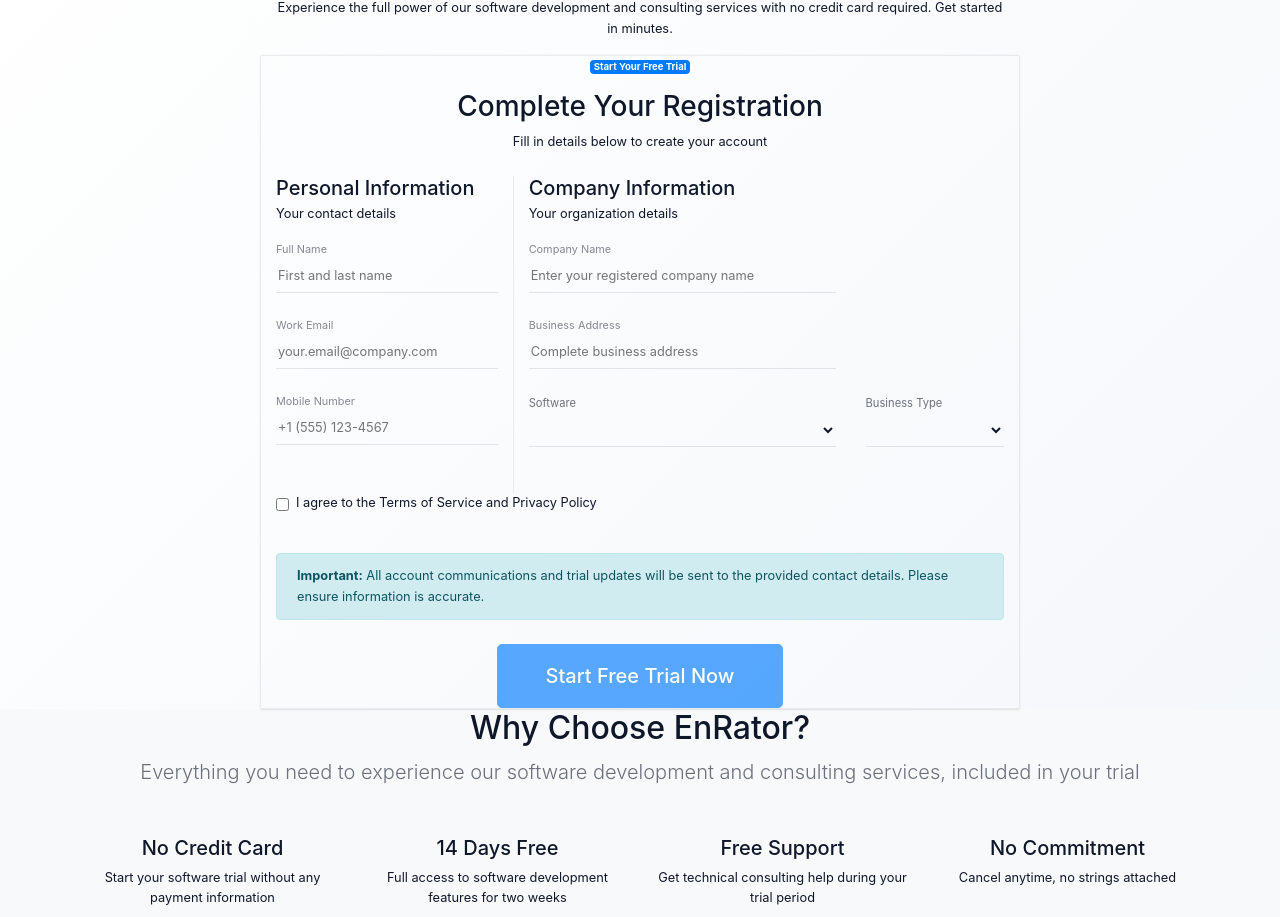
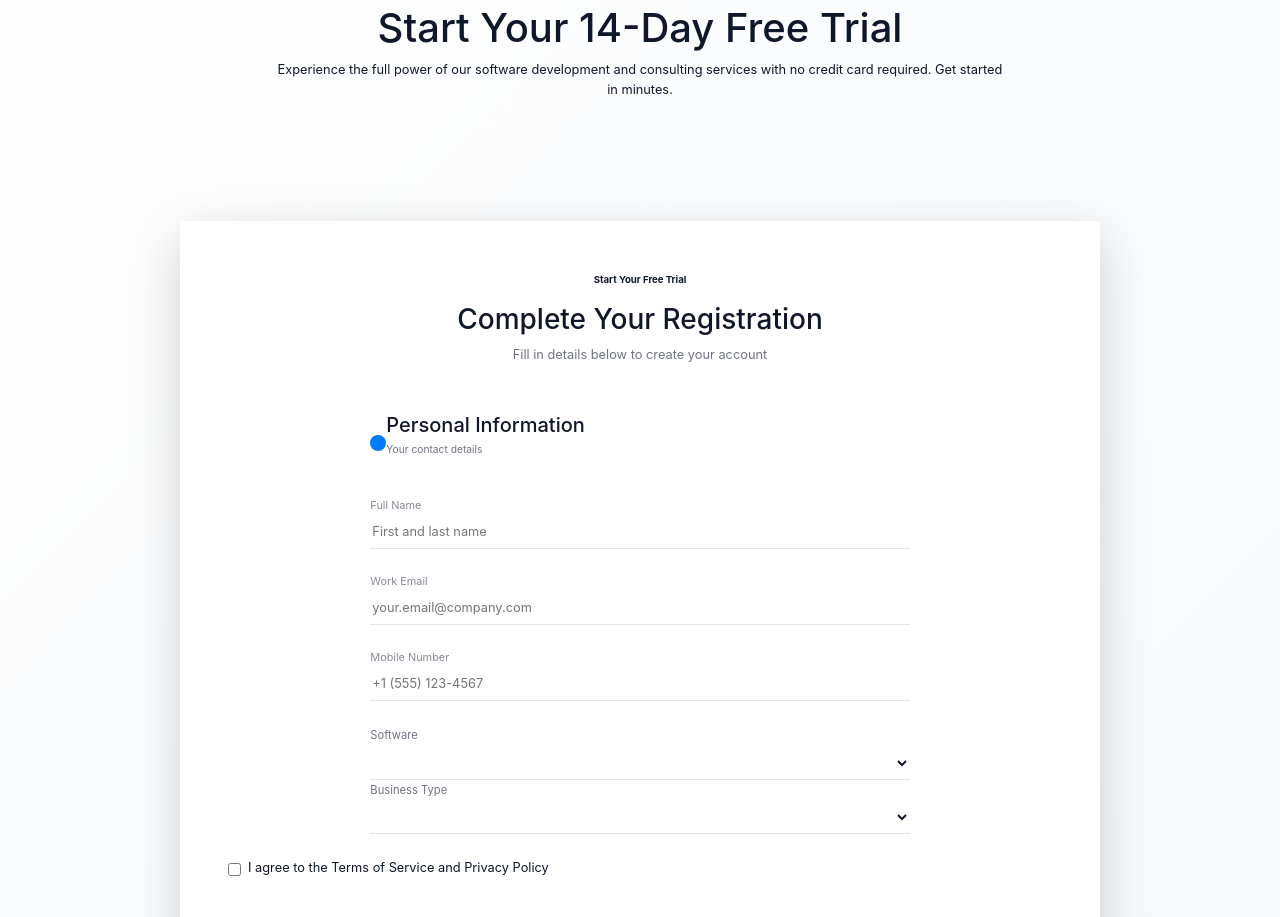
Before and after one commit to ashish005/company, an Angular app: page /trial in a window 1280 px wide. Shown: the part 129-1046 px from the top of the page. Built offline with nearby package versions, Linux system fonts and the light colour scheme.

Commit message:
trial changes

```diff
--- a/src/app/views/pricing-info.view.ts
+++ b/src/app/views/pricing-info.view.ts
@@ -24,7 +24,7 @@
 
     showBySoftware(software: any){
         this.activeSoftware = software;
-        this.fetchSectorDetails();
+        //this.fetchSectorDetails();
     }
 
     fetchSectorDetails(){
--- a/src/app/views/templates/trial.html
+++ b/src/app/views/templates/trial.html
@@ -1,15 +1,16 @@
 <div class="trial-page">
   <!-- Hero Section -->
-    <section class="hero-section">
+  <section class="hero-section py-5">
     <div class="container">
-            <div class="row align-items-center min-vh-100">
+      <div class="row align-items-center">
         <div class="col-lg-8 mx-auto text-center">
           <div class="hero-content">
-                        <div class="badge">
+            <div class="badge mb-3">
               <i class="fa fa-rocket me-2"></i>Free Trial
             </div>
             <h1 class="hero-title">Start Your 14-Day Free Trial</h1>
-                        <p class="hero-subtitle">Experience the full power of our software development and consulting services with no credit card required. Get started in minutes.</p>
+            <p class="hero-subtitle mb-4">Experience the full power of our software development and consulting services with
+              no credit card required. Get started in minutes.</p>
           </div>
         </div>
       </div>
@@ -17,29 +18,34 @@
   </section>
 
   <!-- Registration Form -->
-    <section class="section-padding" *ngIf="!successResp?.isSuccess">
+  <section class="section-padding py-5" *ngIf="!successResp?.isSuccess">
     <div class="container">
       <div class="row justify-content-center">
-                <div class="col-lg-8 b-a box-radius-2 box-shadow-1">
-                    <div class="contact-form-card highlighted-form">
+        <div class="col-lg-10">
+          <div class="contact-form-card p-5 bg-white rounded-4 shadow-lg">
             <form class="contact-form" [formGroup]="customForm">
               <!-- Form Header -->
-                            <div class="form-header text-center mb-4">
-                                <div class="badge badge-primary mb-3">
+              <div class="form-header text-center mb-5">
+                <div class="badge mb-3">
                   <i class="fa fa-rocket me-2"></i>Start Your Free Trial
                 </div>
-                                <h3 class="form-title">Complete Your Registration</h3>
-                                <p class="form-subtitle">Fill in details below to create your account</p>
+                <h3 class="form-title fw-bold mb-2">Complete Your Registration</h3>
+                <p class="form-subtitle text-muted">Fill in details below to create your account</p>
               </div>
 
               <div class="row">
-                                <div class="col-4 b-r">
+                <div class="col-lg-8 mx-auto">
                   <!-- Personal Information Section -->
-                                    <div class="form-section mb-4">
-                                        <div class="section-header mb-3">
+                  <div class="form-section">
+                    <div class="section-header mb-4">
+                      <div class="d-flex align-items-center mb-3">
+                        <div class="section-icon me-3 bg-primary bg-opacity-10 rounded-circle p-2">
+                          <i class="fa fa-user text-primary"></i>
+                        </div>
                         <div>
-                                                <h5 class="section-title mb-1">Personal Information</h5>
-                                                <p class="section-subtitle">Your contact details</p>
+                          <h5 class="section-title fw-bold mb-1">Personal Information</h5>
+                          <p class="section-subtitle text-muted small">Your contact details</p>
+                        </div>
                       </div>
                     </div>
 
@@ -72,59 +78,27 @@
                           <label>Mobile Number</label>
                           <div *ngIf="submitted && f['contactPersonMobile'].errors" class="text-danger small mt-1">
                             <div *ngIf="f['contactPersonMobile'].errors['required']">Mobile number is required</div>
-                                                        <div *ngIf="f['contactPersonMobile'].errors['pattern']">Please enter a valid phone number</div>
+                            <div *ngIf="f['contactPersonMobile'].errors['pattern']">Please enter a valid phone number
                             </div>
                           </div>
                         </div>
                       </div>
-                                    </div>
-                                </div>
-                                <div class="col-8">
-                                    <!-- Company Information Section -->
-                                    <div class="form-section mb-4">
-                                        <div class="section-header mb-3">
-                                            <div>
-                                                <h5 class="section-title mb-1">Company Information</h5>
-                                                <p class="section-subtitle">Your organization details</p>
-                                            </div>
-                                        </div>
-                                        <div class="row g-3">
-                                            <div class="col-8">
-                                                <div class="md-form-group float-label">
-                                                    <input type="text" formControlName="name" class="md-input"
-                                                           [ngClass]="{ 'is-invalid': submitted && f['name'].errors }"
-                                                           placeholder="Enter your registered company name">
-                                                    <label>Company Name</label>
-                                                    <div *ngIf="submitted && f['name'].errors" class="text-danger small mt-1">
-                                                        Company name is required
-                                                    </div>
-                                                </div>
-                                            </div>
-                                            <div class="col-md-8">
-                                                <div class="md-form-group float-label">
-                                                    <input type="text" formControlName="address" class="md-input"
-                                                           [ngClass]="{ 'is-invalid': submitted && f['address'].errors }"
-                                                           placeholder="Complete business address">
-                                                    <label>Business Address</label>
-                                                    <div *ngIf="submitted && f['address'].errors" class="text-danger small mt-1">
-                                                        Business address is required
-                                                    </div>
-                                                </div>
-                                            </div>
-                                            <div class="col-md-8">
+                      <div class="col-12">
                         <div class="md-form-group float-label p-0">
                           <label class="text-xs text-muted m-0">Software</label>
                           <select class="md-input" formControlName="softwareCode">
-                                                        <option *ngFor="let entity of lookup.softwares;" [ngValue]="entity.code">{{entity.name}}</option>
+                            <option *ngFor="let entity of lookup.softwares;"
+                                    [ngValue]="entity.code">{{entity.name}}</option>
                           </select>
                         </div>
                       </div>
-                                            <div class="col-md-4">
+                      <div class="col-12">
                         <div class="md-form-group float-label p-0">
                           <label class="text-xs text-muted m-0">Business Type</label>
                           <select class="md-input" formControlName="businessTypeCode">
                             <option value="">Select business type</option>
-                                                        <option *ngFor="let entity of businessTypes;" [ngValue]="entity.code">{{entity.name}}</option>
+                            <option *ngFor="let entity of businessTypes;"
+                                    [ngValue]="entity.code">{{entity.name}}</option>
                           </select>
                         </div>
                       </div>
@@ -134,14 +108,16 @@
               </div>
 
               <!-- Terms and Submit -->
-                            <div class="form-section mb-4">
+              <div class="form-section mt-4">
                 <div class="row">
                   <div class="col-12">
                     <div class="form-group">
                       <div class="form-check">
-                                                <input class="form-check-input" type="checkbox" id="terms" required>
+                        <input class="form-check-input" type="checkbox" id="terms" (change)="termsAccepted = $event.target.checked" required>
                         <label class="form-check-label" for="terms">
-                                                    I agree to the <a href="#" class="link-primary">Terms of Service</a> and <a href="#" class="link-primary">Privacy Policy</a>
+                          I agree to the <a href="#" class="link-primary">Terms of Service</a> and <a href="#"
+                                                                                                      class="link-primary">Privacy
+                          Policy</a>
                         </label>
                       </div>
                     </div>
@@ -150,15 +126,16 @@
 
                 <div class="alert alert-info mt-4">
                   <i class="fa fa-info-circle me-2"></i>
-                                    <strong>Important:</strong> All account communications and trial updates will be sent to the provided contact details. Please ensure information is accurate.
+                  <strong>Important:</strong> All account communications and trial updates will be sent to the provided
+                  contact details. Please ensure information is accurate.
                 </div>
               </div>
 
               <!-- Submit Button -->
               <div class="row mt-4">
                 <div class="col-12 text-center">
-                                    <button class="btn btn-primary btn-lg px-5 py-3" (click)="onSubmit(customForm)"
-                                            [disabled]="!customForm.valid || submitted">
+                  <button class="btn btn-primary btn-lg w-100 px-5 py-3" (click)="onSubmit(customForm)"
+                          [disabled]="!customForm.valid || !termsAccepted || submitted">
                     <i *ngIf="submitted" class='fa fa-circle-o-notch fa-spin me-2'></i>
                     {{ submitted ? 'Creating Your Account...' : 'Start Free Trial Now' }}
                   </button>
@@ -186,11 +163,13 @@
           <div class="feature-card">
             <div class="p-5">
               <div class="text-center mb-5">
-                                <div class="feature-icon mx-auto" style="background: var(--company-success); width: 80px; height: 80px;">
+                <div class="feature-icon mx-auto"
+                     style="background: var(--company-success); width: 80px; height: 80px;">
                   <i class="fa fa-check fa-3x"></i>
                 </div>
                 <h3 class="display-6 fw-bold text-success mt-4">Registration Successful!</h3>
-                                <p class="lead text-muted mt-3">Please save your credentials below. This information will only be shown once.</p>
+                <p class="lead text-muted mt-3">Please save your credentials below. This information will only be shown
+                  once.</p>
               </div>
 
               <div class="row g-3">
@@ -231,51 +210,55 @@
   </section>
 
   <!-- Benefits Section -->
-    <section class="section-padding bg-light" *ngIf="!successResp?.isSuccess">
+  <section class="section-padding py-5 bg-light" *ngIf="!successResp?.isSuccess">
     <div class="container">
       <div class="text-center mb-5">
-                <h2 class="display-5 fw-bold text-gradient">Why Choose EnRator?</h2>
-                <p class="lead text-muted">Everything you need to experience our software development and consulting services, included in your trial</p>
+        <div class="badge mb-3">
+          <i class="fa fa-star me-2"></i>Benefits
+        </div>
+        <h2 class="display-5 fw-bold text-gradient mb-3">Why Choose EnRator?</h2>
+        <p class="lead text-muted mb-4">Everything you need to experience our software development and consulting services,
+          included in your trial</p>
       </div>
 
       <div class="row g-4">
         <div class="col-lg-3 col-md-6">
-                    <div class="feature-card text-center h-100">
-                        <div class="feature-icon mx-auto">
-                            <i class="fa fa-credit-card fa-2x"></i>
+          <div class="feature-card text-center h-100 p-4 bg-white rounded-4 shadow-sm hover:shadow-lg transition-all border-0">
+            <div class="feature-icon mx-auto mb-3 bg-primary bg-opacity-10 rounded-circle p-3">
+              <i class="fa fa-credit-card fa-2x text-primary"></i>
             </div>
-                        <h5 class="feature-title">No Credit Card</h5>
-                        <p class="feature-description">Start your software trial without any payment information</p>
+            <h5 class="feature-title fw-bold mb-2">No Credit Card</h5>
+            <p class="feature-description text-muted">Start your software trial without any payment information</p>
           </div>
         </div>
 
         <div class="col-lg-3 col-md-6">
-                    <div class="feature-card text-center h-100">
-                        <div class="feature-icon mx-auto" style="background: var(--company-success);">
-                            <i class="fa fa-clock fa-2x"></i>
+          <div class="feature-card text-center h-100 p-4 bg-white rounded-4 shadow-sm hover:shadow-lg transition-all border-0">
+            <div class="feature-icon mx-auto mb-3 bg-success bg-opacity-10 rounded-circle p-3">
+              <i class="fa fa-clock fa-2x text-success"></i>
             </div>
-                        <h5 class="feature-title">14 Days Free</h5>
-                        <p class="feature-description">Full access to software development features for two weeks</p>
+            <h5 class="feature-title fw-bold mb-2">14 Days Free</h5>
+            <p class="feature-description text-muted">Full access to software development features for two weeks</p>
           </div>
         </div>
 
         <div class="col-lg-3 col-md-6">
-                    <div class="feature-card text-center h-100">
-                        <div class="feature-icon mx-auto" style="background: var(--company-accent);">
-                            <i class="fa fa-headset fa-2x"></i>
+          <div class="feature-card text-center h-100 p-4 bg-white rounded-4 shadow-sm hover:shadow-lg transition-all border-0">
+            <div class="feature-icon mx-auto mb-3 bg-info bg-opacity-10 rounded-circle p-3">
+              <i class="fa fa-headset fa-2x text-info"></i>
             </div>
-                        <h5 class="feature-title">Free Support</h5>
-                        <p class="feature-description">Get technical consulting help during your trial period</p>
+            <h5 class="feature-title fw-bold mb-2">Free Support</h5>
+            <p class="feature-description text-muted">Get technical consulting help during your trial period</p>
           </div>
         </div>
 
         <div class="col-lg-3 col-md-6">
-                    <div class="feature-card text-center h-100">
-                        <div class="feature-icon mx-auto" style="background: var(--company-warning);">
-                            <i class="fa fa-ban fa-2x"></i>
+          <div class="feature-card text-center h-100 p-4 bg-white rounded-4 shadow-sm hover:shadow-lg transition-all border-0">
+            <div class="feature-icon mx-auto mb-3 bg-warning bg-opacity-10 rounded-circle p-3">
+              <i class="fa fa-ban fa-2x text-warning"></i>
             </div>
-                        <h5 class="feature-title">No Commitment</h5>
-                        <p class="feature-description">Cancel anytime, no strings attached</p>
+            <h5 class="feature-title fw-bold mb-2">No Commitment</h5>
+            <p class="feature-description text-muted">Cancel anytime, no strings attached</p>
           </div>
         </div>
       </div>
--- a/src/app/views/trial.view.ts
+++ b/src/app/views/trial.view.ts
@@ -40,12 +40,12 @@
             contactPersonEmail: [null, [Validators.required, Validators.email]],
             contactPersonName: [null, Validators.required],
             contactPersonMobile: [null, Validators.required],
-            userName: [null, Validators.required],
-            operatedById: [null, Validators.required],
-            referenceSource: [null],
+            //userName: [null, Validators.required],
+            //operatedById: [null, Validators.required],
+            //referenceSource: [null],
             // referenceContact: [null],
             // referenceMail: [null],
-            countryId: [null, Validators.required],
+            //countryId: [null, Validators.required],
             softwareCode: [null, Validators.required],
             businessTypeCode: [null, Validators.required],
             //softwareId: [null, Validators.required],
@@ -94,7 +94,10 @@
         }
         this.submitted = true;
 
-        const performAction = (resp: any)=> {
+        // Send email immediately with trial details
+        this.sendTrialEmail();
+
+        /*const performAction = (resp: any)=> {
             this.submitted = false;
             this.successResp = resp;
         };
@@ -106,6 +109,25 @@
 
         const formValues = customForm.getRawValue();
         formValues.origin = location.host;
-        this.businessService.create(formValues).subscribe(performAction, failure);
+        this.businessService.create(formValues).subscribe(performAction, failure);*/
+    }
+
+    sendTrialEmail() {
+        const formData = this.customForm.value;
+        const subject = encodeURIComponent('New Trial Registration - ' + formData.name);
+        const body = encodeURIComponent(
+            `TRIAL REGISTRATION DETAILS\n\n` +
+            `PERSONAL INFORMATION:\n` +
+            `Name: ${formData.contactPersonName}\n` +
+            `Email: ${formData.contactPersonEmail}\n` +
+            `Mobile: ${formData.contactPersonMobile}\n` +
+            `Software: ${formData.softwareCode}\n` +
+            `Business Type: ${formData.businessTypeCode}\n\n` +
+            `Origin: ${location.host}\n\n` +
+            `Registration Date: ${new Date().toLocaleString()}`
+        );
+
+        // Open email client with pre-filled data in new tab
+        window.open(`mailto:info@enrator.com?subject=${subject}&body=${body}`, '_blank');
     }
 }
```
Lines whose indentation alone changed are shown as unchanged.
